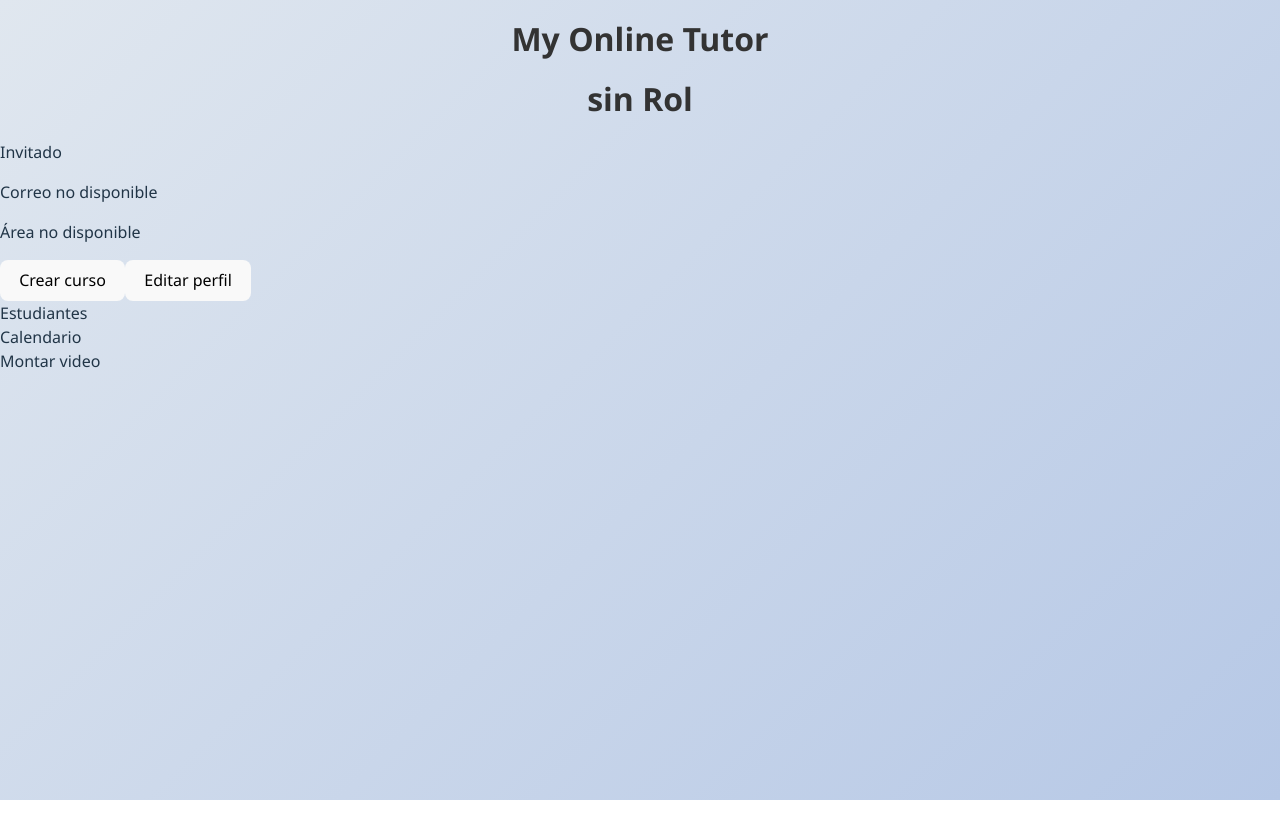
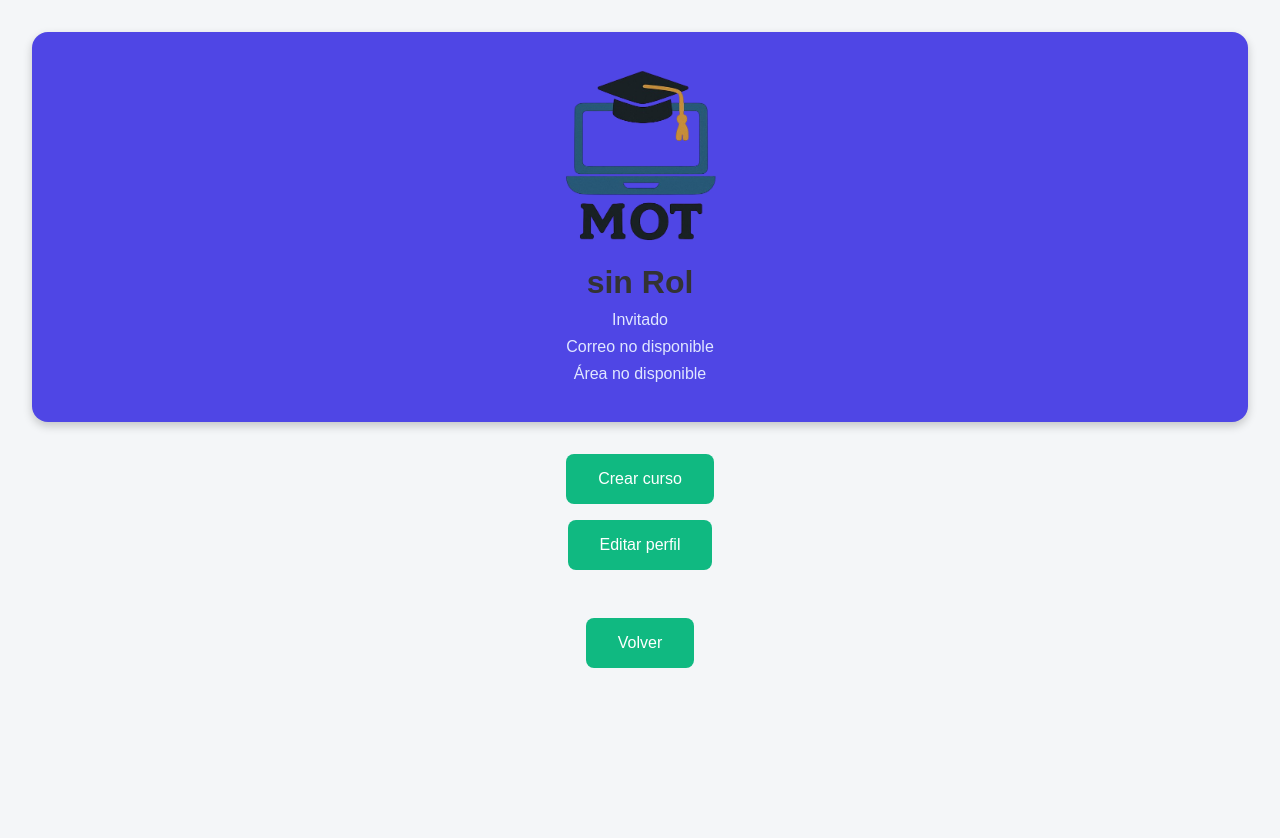
Before and after one commit to mgdavidd/front-MOT, a React (Vite) app: page /profile in a window 1280 px wide. Shown: the top 838 px of the page. Before the commit the page ends 800 px from the top, so only its background shows below. Built offline with nearby package versions, Linux system fonts and the light colour scheme.

Commit message:
cambio de estilos

```diff
--- a/src/pages/Profile/Profile.module.css
+++ b/src/pages/Profile/Profile.module.css
@@ -30,10 +30,12 @@
 
 .main-content {
   display: flex;
-  justify-content: center;
+  flex-direction: column;
+  align-items: center;
   gap: 1rem;
   margin-bottom: 3rem;
 }
+
 
 .main-button {
   background-color: #10b981;
--- a/src/pages/Profile/index.jsx
+++ b/src/pages/Profile/index.jsx
@@ -1,8 +1,12 @@
 import React from "react";
-import "./Profile.module.css";
+import { useNavigate } from "react-router-dom";
 import Cookies from "js-cookie";
+import styles from "./Profile.module.css";
+import Logo from "../../components/Logo"; // Asegúrate de que el path sea correcto
 
 export default function App() {
+  const navigate = useNavigate();
+
   let user = null;
   const cookieValue = Cookies.get("user");
 
@@ -21,34 +25,38 @@ export default function App() {
   const userRol = user?.rol || "sin Rol";
 
   return (
-    <div className="app-container">
-      <header className="header">
-        <h1 className="title">My Online Tutor</h1>
-        <h1 className="title">{userRol}</h1>
-        <p className="subtitle">{userName}</p>
-        <p className="subtitle">{userEmail}</p>
-        <p className="subtitle">{userArea}</p>
+    <div className={styles["app-container"]}>
+      <header className={styles.header}>
+        <Logo />
+        <h1 className={styles.title}>{userRol}</h1>
+        <p className={styles.subtitle}>{userName}</p>
+        <p className={styles.subtitle}>{userEmail}</p>
+        <p className={styles.subtitle}>{userArea}</p>
       </header>
 
-      <main className="main-content">
-        <button className="main-button">Crear curso</button>
-        <button className="main-button">Editar perfil</button>
+      <main className={styles["main-content"]}>
+        <button
+          className={styles["main-button"]}
+          onClick={() => navigate("/crear-curso")}
+        >
+          Crear curso
+        </button>
+        <button
+          className={styles["main-button"]}
+          onClick={() => navigate("/editar-perfil")}
+        >
+          Editar perfil
+        </button>
       </main>
 
-      <nav className="bottom-nav">
-        <NavItem label="Estudiantes" />
-        <NavItem label="Calendario" />
-        <NavItem label="Montar video" />
-      </nav>
+      <div>
+        <button
+          className={styles["main-button"]}
+          onClick={() => navigate("/instructorNav")}
+        >
+          Volver
+        </button>
+      </div>
     </div>
   );
 }
-
-function NavItem({ label }) {
-  return (
-    <div className="nav-item">
-      <div className="nav-icon"></div>
-      <span className="nav-label">{label}</span>
-    </div>
-  );
-}
```
Also changed, not shown: 1 other file (tests, documents, lock files or other folders).
